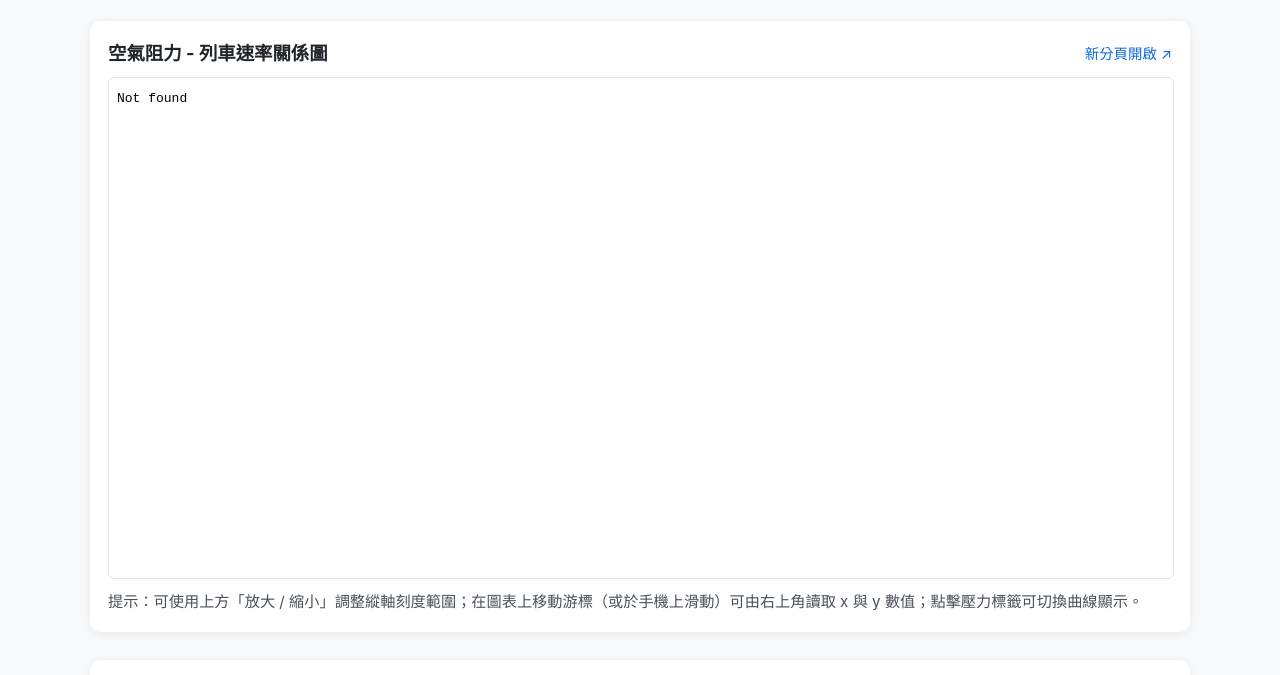
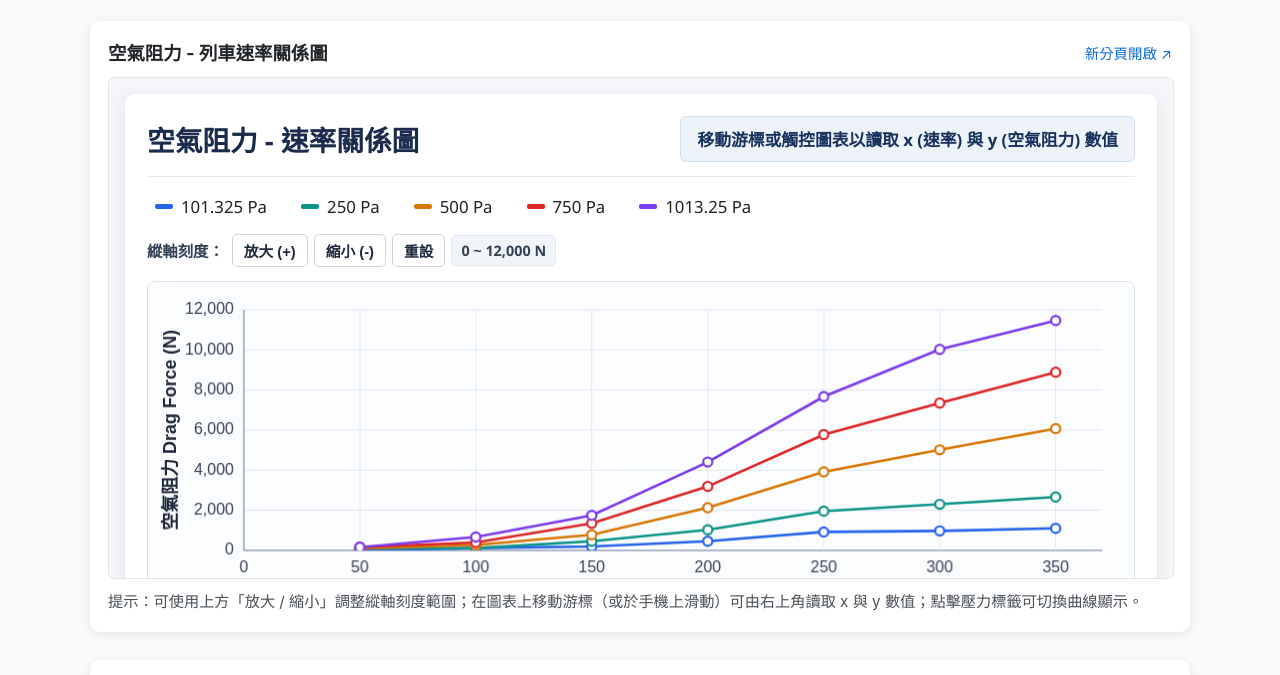
Before and after one commit to YiZheWangTw/physics, a plain HTML site: page index.html in a window 1280 px wide. Shown: the part 94-769 px from the top of the page. Drawn offline with Linux system fonts and the light colour scheme.

Commit message:
Update index.html

```diff
--- a/index.html
+++ b/index.html
@@ -75,7 +75,7 @@
         <h2 class="chart-title">空氣阻力 - 列車速率關係圖</h2>
         <a class="open-link" href="./charts/hyperloop.html" target="_blank" rel="noopener">新分頁開啟 ↗</a>
       </div>
-      <iframe class="chart-frame" src="./charts/chart1.html" title="圖表 1" loading="lazy"></iframe>
+      <iframe class="chart-frame" src="./charts/hyperloop.html" title="圖表 1" loading="lazy"></iframe>
       <p class="chart-desc">提示：可使用上方「放大 / 縮小」調整縱軸刻度範圍；在圖表上移動游標（或於手機上滑動）可由右上角讀取 x 與 y 數值；點擊壓力標籤可切換曲線顯示。</p>
     </section>
 
```
